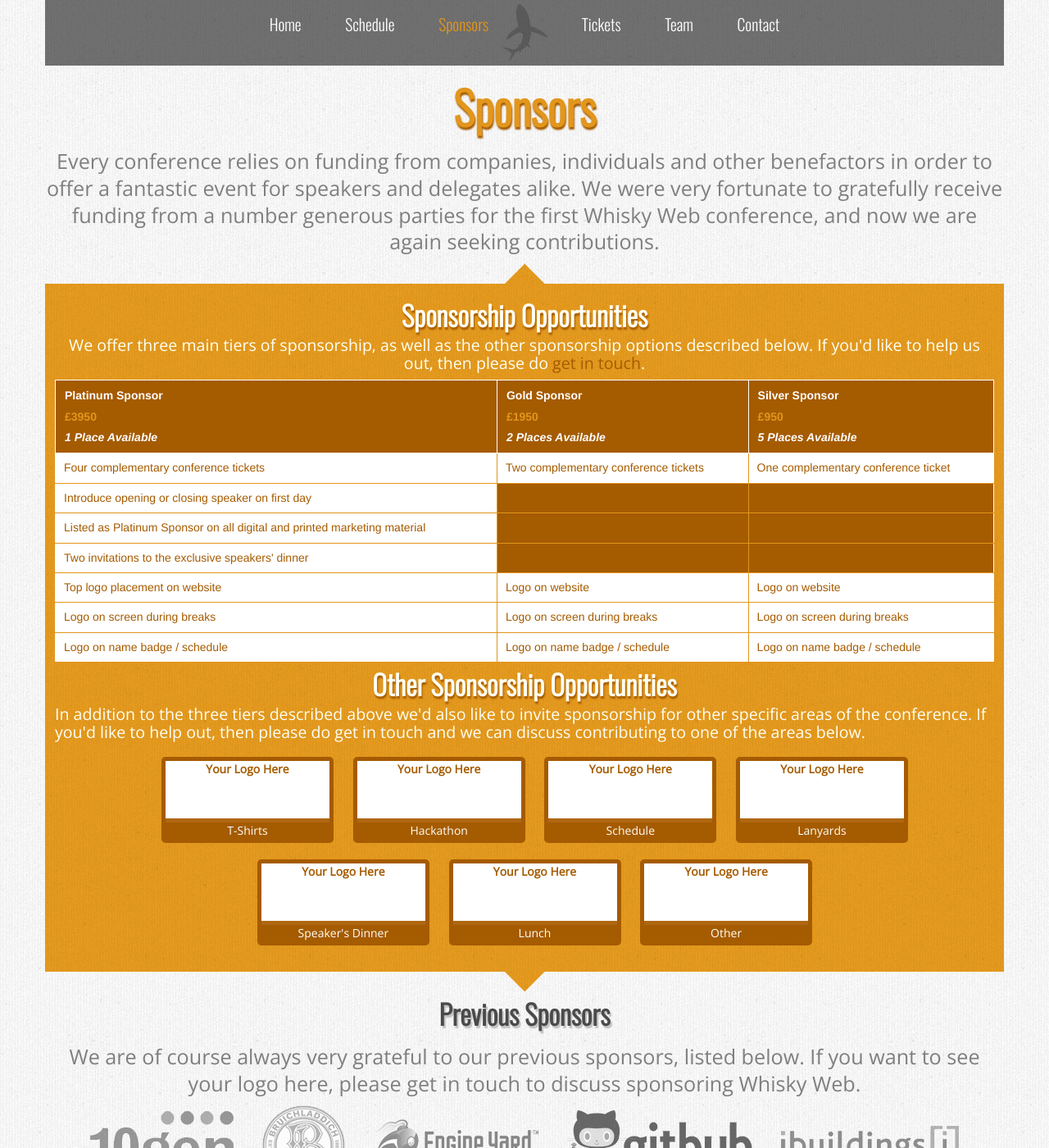
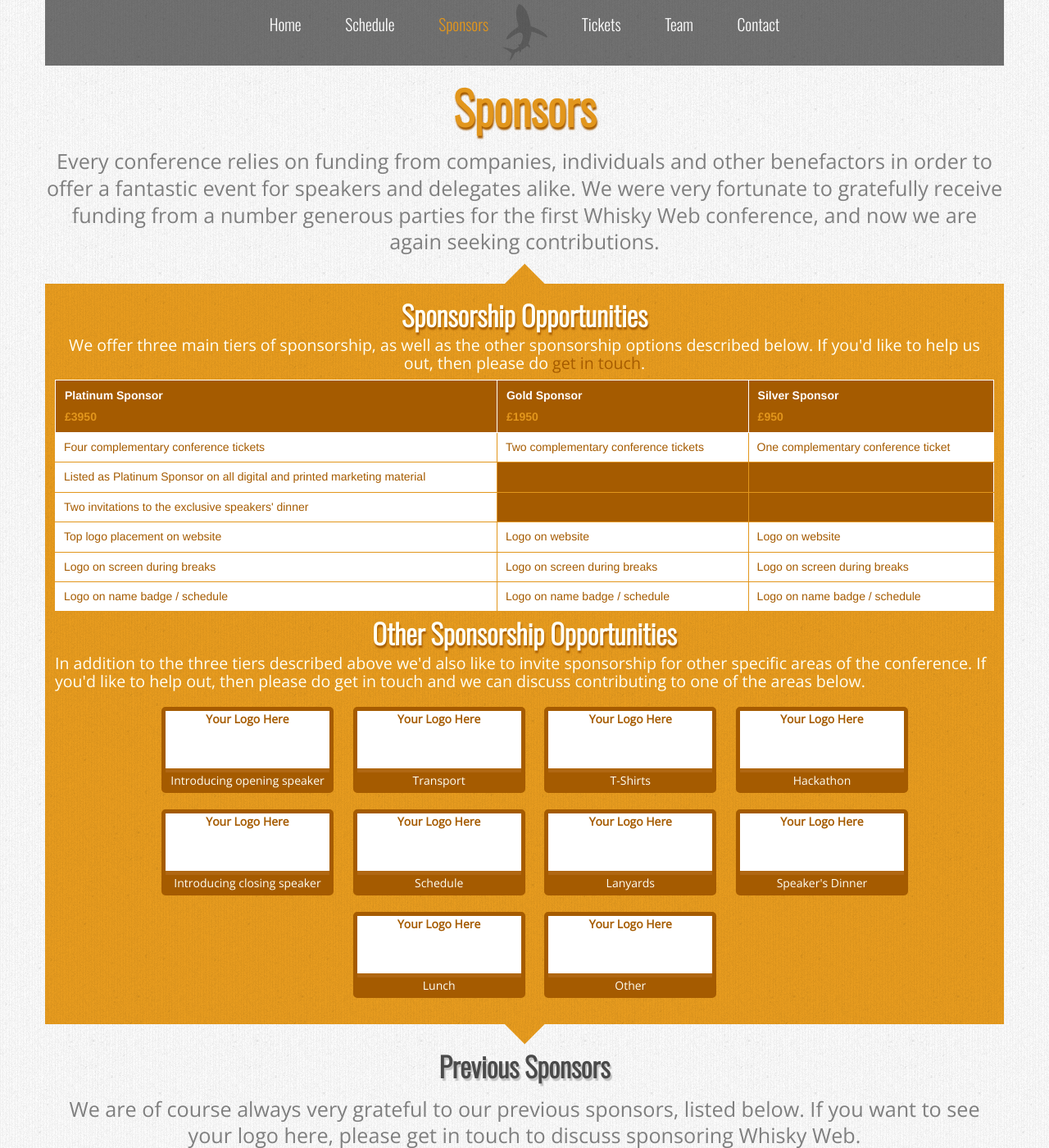
Before and after one commit to whiskyweb/whiskyweb-website, a Jekyll site: the page built from sponsors.html, in a window 1280 px wide and 1400 px high. Shown: the whole window at 82% size. Built offline with Jekyll 4.4.1, drawn with Linux system fonts in a browser that asks for light colours; nearby versions of some CDN libraries.

Commit message:
[Sponsors Page] * Remove count of places available in table header.
* Remove row about introducing opening or closing speaker.

* Add separate 'badges' for introducing opening /and/ closing speaker.

* Add sparate 'badge' for Transport Sponsor

```diff
--- a/sponsors.html
+++ b/sponsors.html
@@ -29,17 +29,14 @@
                 <th>
                     <p class="tier-title">Platinum Sponsor</p>
                     <p class="tier-price">&pound;3950</p>
-                    <p class="tier-qty">1 Place Available</p>
                 </th>
                 <th>
                     <p class="tier-title">Gold Sponsor</p>
                     <p class="tier-price">&pound;1950</p>
-                    <p class="tier-qty">2 Places Available</p>
                 </th>
                 <th>
                     <p class="tier-title">Silver Sponsor</p>
                     <p class="tier-price">&pound;950</p>
-                    <p class="tier-qty">5 Places Available</p>
                 </th>
             </tr>
         </thead>
@@ -48,11 +45,6 @@
                 <td>Four complementary conference tickets</td>
                 <td>Two complementary conference tickets</td>
                 <td>One complementary conference ticket</td>
-            </tr>
-            <tr>
-                <td>Introduce opening or closing speaker on first day</td>
-                <td class="table-na">&nbsp;</td>
-                <td class="table-na">&nbsp;</td>
             </tr>
             <tr>
                 <td>Listed as Platinum Sponsor on all digital and printed marketing material</td>
@@ -88,8 +80,11 @@
         discuss contributing to one of the areas below.
     </p>
     <ul id="sponsor-opts">
+        <li class="sponsor-badge"><div class="badge-logo">Your Logo Here</div><div class="badge-title">Introducing opening speaker</div></li>
+        <li class="sponsor-badge"><div class="badge-logo">Your Logo Here</div><div class="badge-title">Transport</div></li>
         <li class="sponsor-badge"><div class="badge-logo">Your Logo Here</div><div class="badge-title">T-Shirts</div></li>
         <li class="sponsor-badge"><div class="badge-logo">Your Logo Here</div><div class="badge-title">Hackathon</div></li>
+        <li class="sponsor-badge"><div class="badge-logo">Your Logo Here</div><div class="badge-title">Introducing closing speaker</div></li>
         <li class="sponsor-badge"><div class="badge-logo">Your Logo Here</div><div class="badge-title">Schedule</div></li>
         <li class="sponsor-badge"><div class="badge-logo">Your Logo Here</div><div class="badge-title">Lanyards</div></li>
         <li class="sponsor-badge"><div class="badge-logo">Your Logo Here</div><div class="badge-title">Speaker's Dinner</div></li>
```
